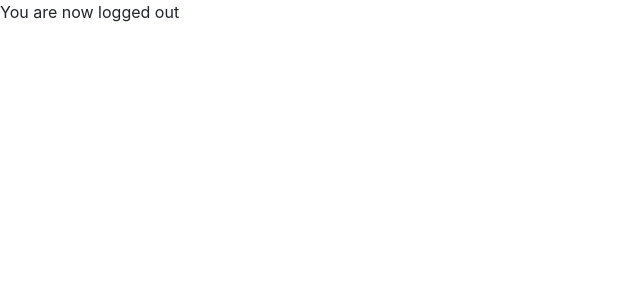
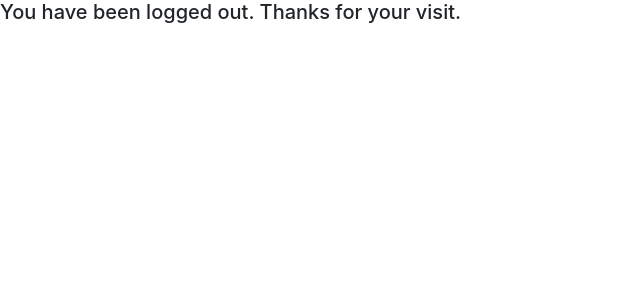
Before and after one commit to RaulMaya/Spurs-Blog, a Django app: a page that uses my_blog/templates/base.html in a window 1280 px wide. Shown: the top 300 px of the page, without its empty margins (0-640 px from the left). Run offline with Django 4.2, Linux system fonts and the light colour scheme; some libraries are stand-ins or nearby versions.

Commit message:
Handling the log out

```diff
--- a/my_blog/my_blog/urls.py
+++ b/my_blog/my_blog/urls.py
@@ -20,6 +20,6 @@
 
 urlpatterns = [
     path('admin/', admin.site.urls),
-    path('', include("blog.urls")),
-    path('users/', include("users.urls"))
+    path('users/', include("users.urls")),
+    path('', include("blog.urls"))
 ] + static(settings.MEDIA_URL, document_root = settings.MEDIA_ROOT)
--- a/my_blog/templates/base.html
+++ b/my_blog/templates/base.html
@@ -18,12 +18,13 @@
     <header id="main-navigation">
         <h1><a href="{% url 'blog:starting_page' %}">Football Blog</a></h1>
         <nav>
-            <h4><a href="{% url 'blog:posts' %}">Posts</a></h2>
-            <h4><a href="{% url 'blog:read-later' %}">Stored Posts</a></h2>
+            <h4><a href="{% url 'blog:posts' %}">Posts</a></h4>
+            <h4><a href="{% url 'blog:read-later' %}">Stored Posts</a></h4>
             {% if user.is_authenticated %}
-            <h4>Hi, {{ user.username }}</h2>
-            <h4><a href="{% url 'users:logout' %}">Log out</a></h4>
+            <h4>Hi, {{ user.username }}</h4>
+            <a href="{% url 'users:logout' %}">Log out</a>
             {% else %}
+            <h4><a href="{% url 'users:login' %}">Log In</a></h4>
             <h4><a href="{% url 'users:register' %}">Register</a></h4>
             {% endif %}
         </nav>
--- a/my_blog/users/templates/registration/logged_out.html
+++ b/my_blog/users/templates/registration/logged_out.html
@@ -2,13 +2,9 @@
 {% load static %}
 
 {% block title %}
-    Out
-{% endblock %}
-
-{% block css_files %}
-
+    Log Out
 {% endblock %}
 
 {% block content %}
-<p>You are now logged out</p>
-{% endblock %}"
+    <h5>You have been logged out. Thanks for your visit.</h5>
+{% endblock content %}
```
Also changed, not shown: my_blog/my_blog/settings.py (+5 -3 lines).
